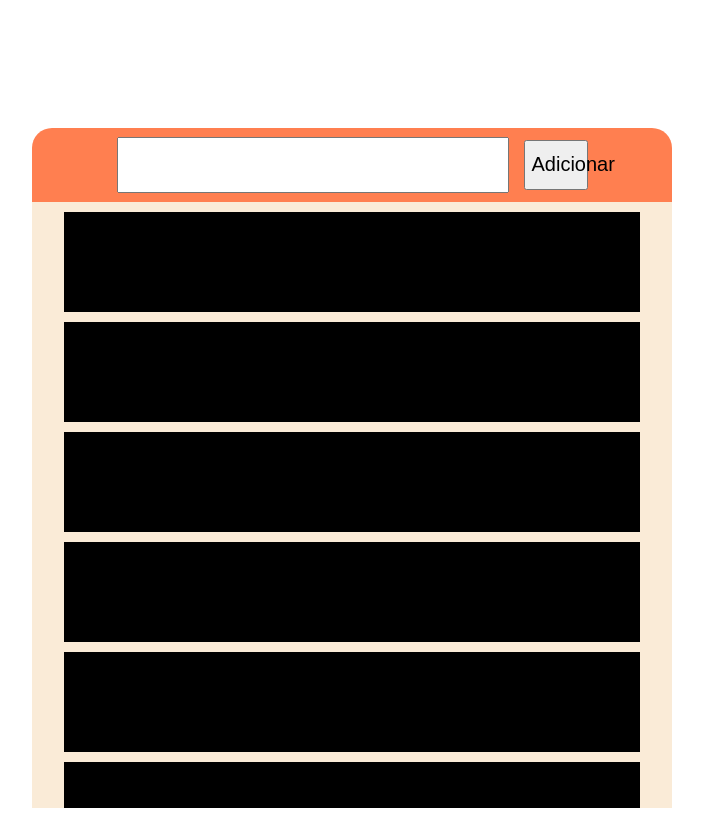
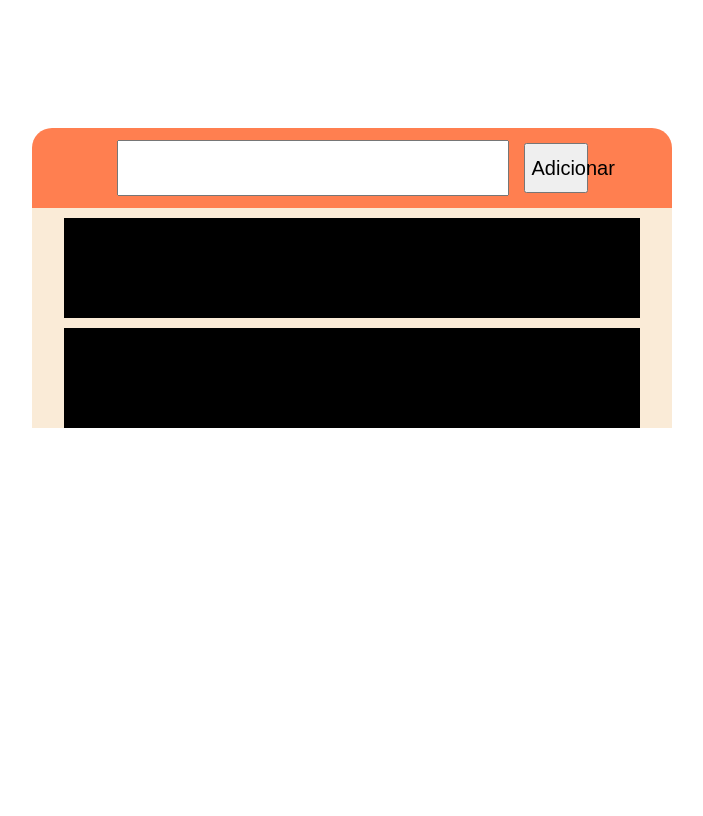
Before and after one commit to FelipeButtinger/To-Do-list, a plain HTML site: page root/html/home.html in a window 1280 px wide. Shown: the whole page, without its empty margins (288-991 px from the left). Drawn offline with Linux system fonts and the light colour scheme.

Commit message:
organize-html

```diff
--- a/root/html/home.html
+++ b/root/html/home.html
@@ -15,10 +15,7 @@
         <div id="list">
             <div class="item"></div>
             <div class="item"></div>
-            <div class="item"></div>
-            <div class="item"></div>
-            <div class="item"></div>
-            <div class="item"></div>
+
         </div>
     </div>
 </body>
```
